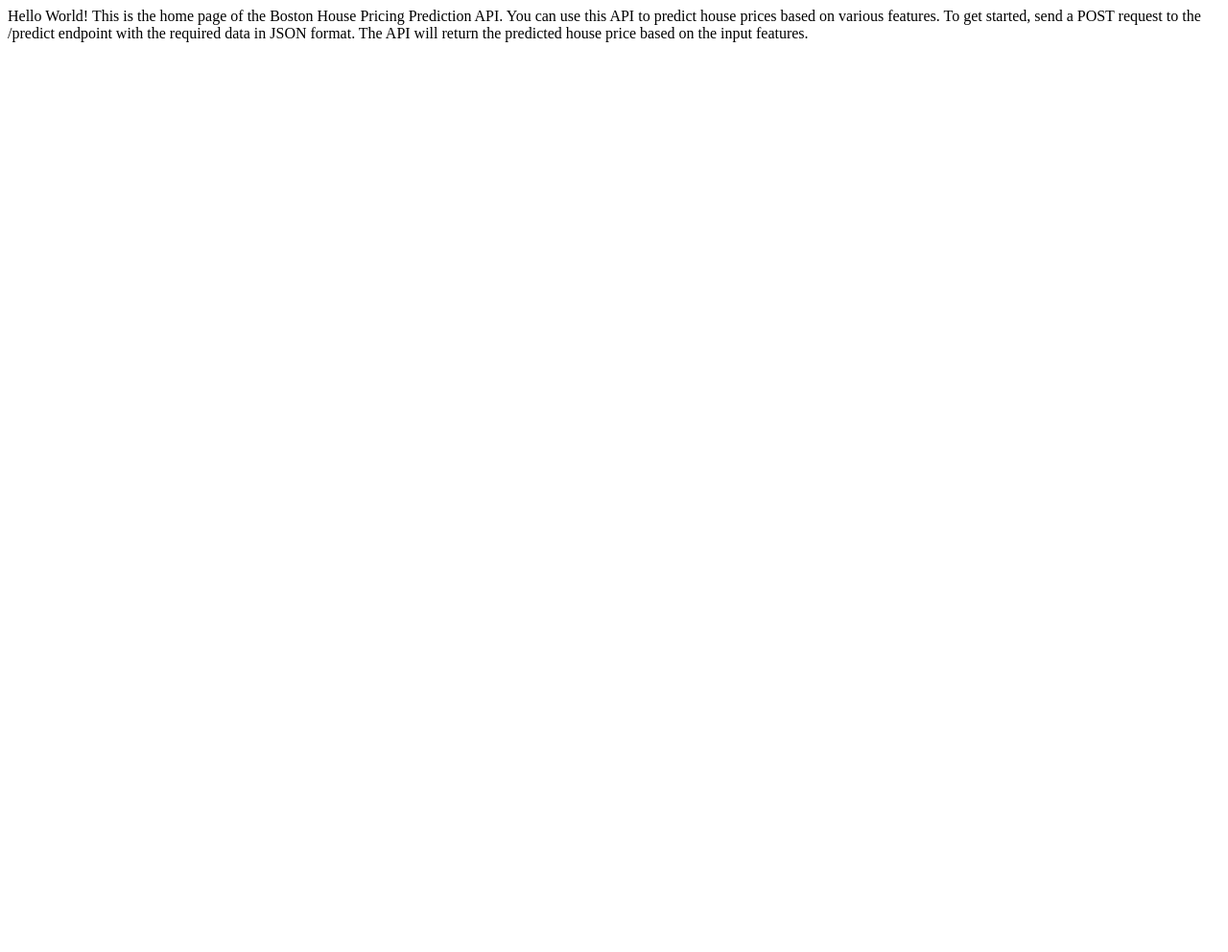
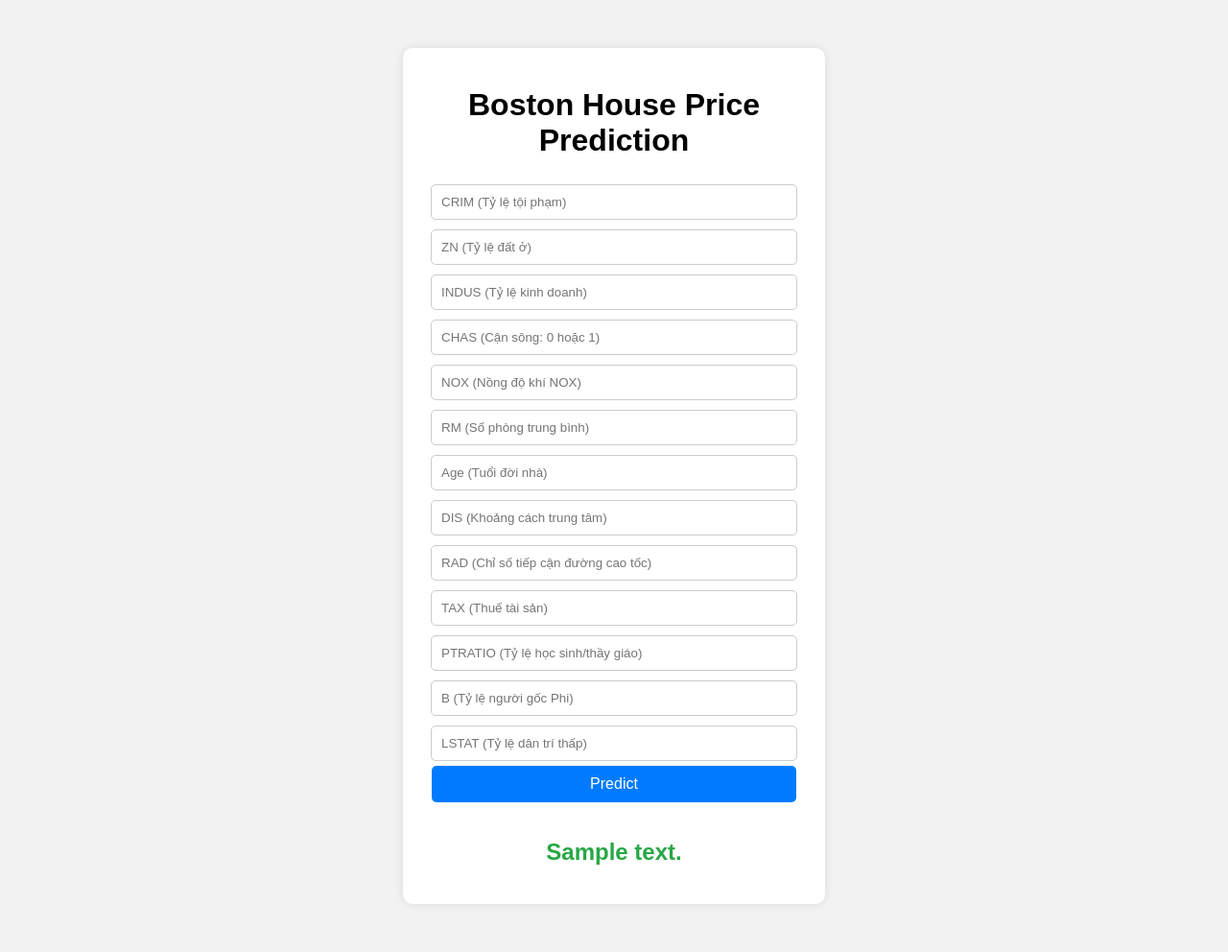
Before and after one commit to Cuong51206/bostonhousepricing, a Flask app: template templates/home.html in a window 1280 px wide. Shown: the whole page at 96% size. Before the commit the page ends 44 px from the top, so only its background shows below. Run offline with Flask 3, Linux system fonts and the light colour scheme; the template is opened without the code that fills it: most values are stand-ins (such as "Sample title", 1, 10 or a date in 2020); parts of the project's set-up code (start-up, migrations or seed data) failed here and were passed over.

Commit message:
The web app is ready

```diff
--- a/app.py
+++ b/app.py
@@ -30,5 +30,13 @@ def predict_api():
     print(output[0])
     return jsonify({'prediction': output[0]})
 
+@app.route('/predict', methods=['POST'])
+def predict():
+    data = [float(x) for x in request.form.values()]
+    final_input = scaler.transform(np.array(data).reshape(1, -1))
+    print(final_input)
+    output = model.predict(final_input)[0]
+    return render_template('home.html', prediction_text='Predicted House Price is {}'.format(output))
+
 if __name__ == "__main__":
     app.run(debug=True)
--- a/templates/home.html
+++ b/templates/home.html
@@ -1,3 +1,44 @@
-<p>
-    Hello World! This is the home page of the Boston House Pricing Prediction API. You can use this API to predict house prices based on various features. To get started, send a POST request to the /predict endpoint with the required data in JSON format. The API will return the predicted house price based on the input features.
-</p>
+<!DOCTYPE html>
+<html lang="vi">
+<head>
+    <meta charset="UTF-8">
+    <title>Boston House Price Prediction</title>
+    <style>
+        /* Thêm một chút CSS cơ bản để giao diện dễ nhìn giống tác giả */
+        body { background-color: #f2f2f2; font-family: Arial, sans-serif; text-align: center; }
+        .login { width: 400px; margin: 50px auto; background: white; padding: 20px; border-radius: 10px; box-shadow: 0px 0px 10px rgba(0,0,0,0.1); }
+        input { width: 90%; padding: 10px; margin: 5px 0; border: 1px solid #ccc; border-radius: 5px; }
+        button { width: 95%; padding: 10px; background-color: #007bff; color: white; border: none; border-radius: 5px; cursor: pointer; font-size: 16px; }
+        button:hover { background-color: #0056b3; }
+        h2 { color: #28a745; margin-top: 20px; }
+    </style>
+</head>
+<body>
+    <div class="login">
+        <h1>Boston House Price Prediction</h1>
+
+        <form action="{{ url_for('predict') }}" method="post">
+            <input type="text" name="CRIM" placeholder="CRIM (Tỷ lệ tội phạm)" required="required" /><br>
+            <input type="text" name="ZN" placeholder="ZN (Tỷ lệ đất ở)" required="required" /><br>
+            <input type="text" name="INDUS" placeholder="INDUS (Tỷ lệ kinh doanh)" required="required" /><br>
+            <input type="text" name="CHAS" placeholder="CHAS (Cận sông: 0 hoặc 1)" required="required" /><br>
+            <input type="text" name="NOX" placeholder="NOX (Nồng độ khí NOX)" required="required" /><br>
+            <input type="text" name="RM" placeholder="RM (Số phòng trung bình)" required="required" /><br>
+            <input type="text" name="Age" placeholder="Age (Tuổi đời nhà)" required="required" /><br>
+            <input type="text" name="DIS" placeholder="DIS (Khoảng cách trung tâm)" required="required" /><br>
+            <input type="text" name="RAD" placeholder="RAD (Chỉ số tiếp cận đường cao tốc)" required="required" /><br>
+            <input type="text" name="TAX" placeholder="TAX (Thuế tài sản)" required="required" /><br>
+            <input type="text" name="PTRATIO" placeholder="PTRATIO (Tỷ lệ học sinh/thầy giáo)" required="required" /><br>
+            <input type="text" name="B" placeholder="B (Tỷ lệ người gốc Phi)" required="required" /><br>
+            <input type="text" name="LSTAT" placeholder="LSTAT (Tỷ lệ dân trí thấp)" required="required" /><br>
+
+            <button type="submit" class="btn btn-primary btn-block btn-large">Predict</button>
+        </form>
+
+        <br>
+
+        <h2> {{ prediction_text }} </h2>
+
+    </div>
+</body>
+</html>
```
